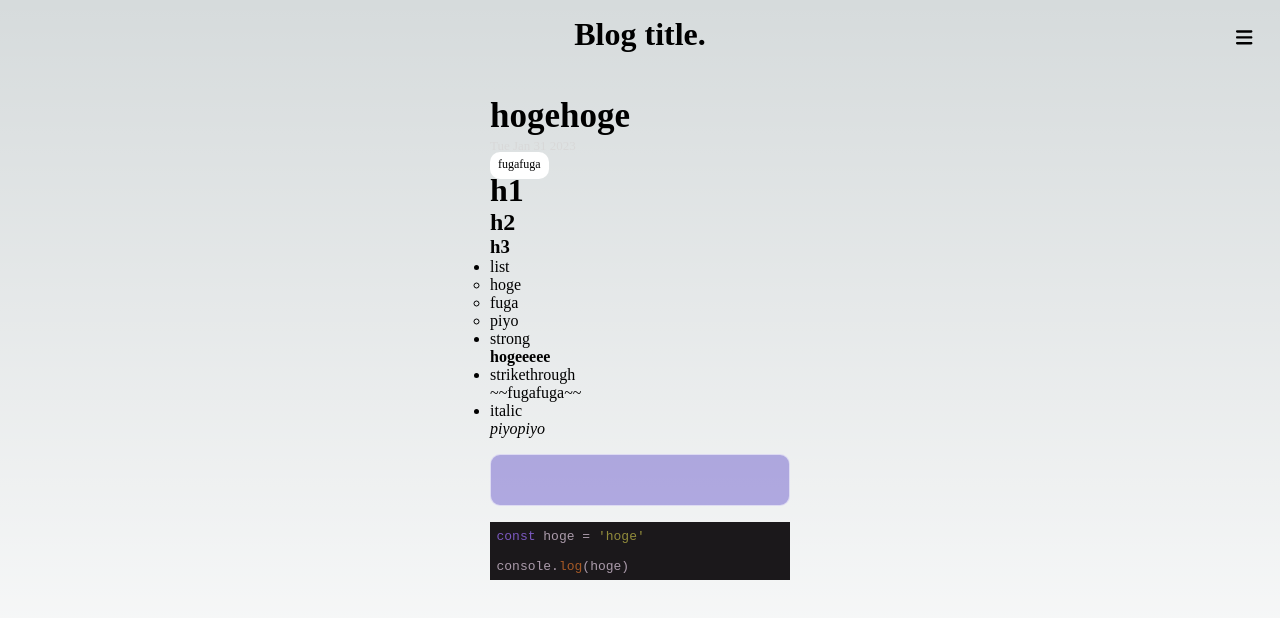
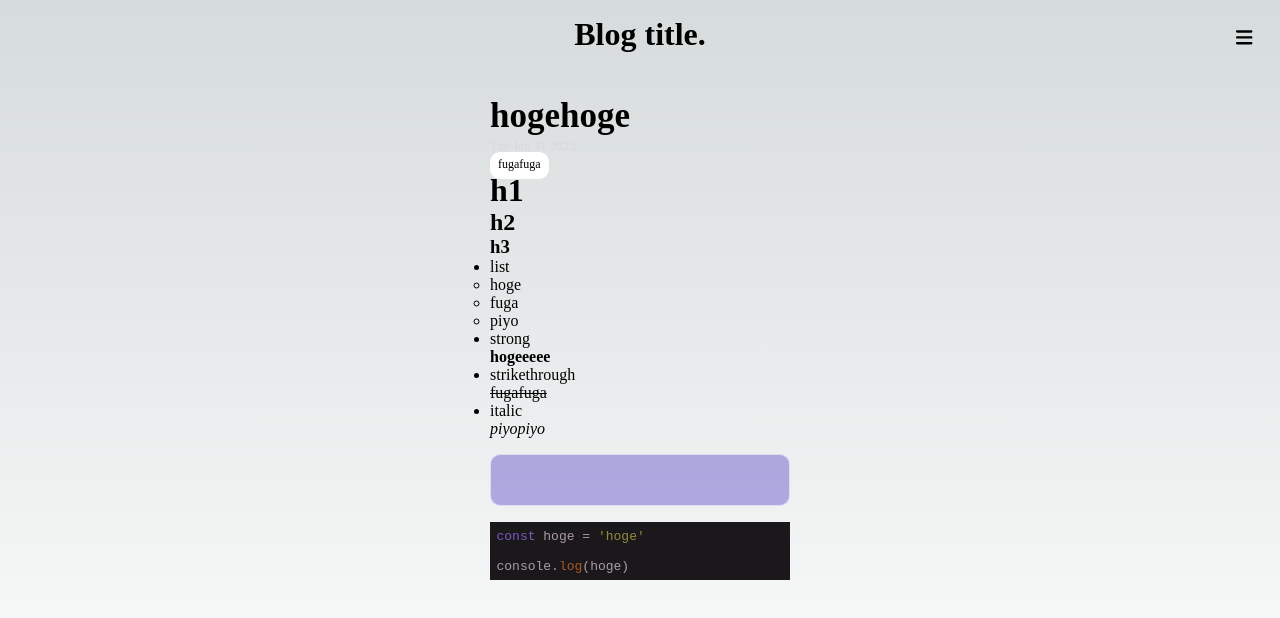
Before and after one commit to kosuke-fukada/nextjs_blog, a Next.js app: page / in a window 1280 px wide. Shown: the top 618 px of the page. Built offline with nearby package versions, Linux system fonts and the light colour scheme; no server answers.

Commit message:
added remark plugins.

```diff
--- a/components/atoms/Body.tsx
+++ b/components/atoms/Body.tsx
@@ -3,6 +3,7 @@ import SyntaxHighlighter from 'react-syntax-highlighter';
 import { atelierHeathDark } from 'react-syntax-highlighter/dist/cjs/styles/hljs';
 import LinkCard from './LinkCard';
 import { isValidElement } from 'react';
+import remarkGfm from 'remark-gfm';
 
 const Body = (props: { body: string }): JSX.Element => {
 
@@ -10,6 +11,7 @@ const Body = (props: { body: string }): JSX.Element => {
     <div id='content'>
       <ReactMarkdown
         children={props.body}
+        remarkPlugins={[remarkGfm]}
         components={{
           p({ children }) {
             if (
```
